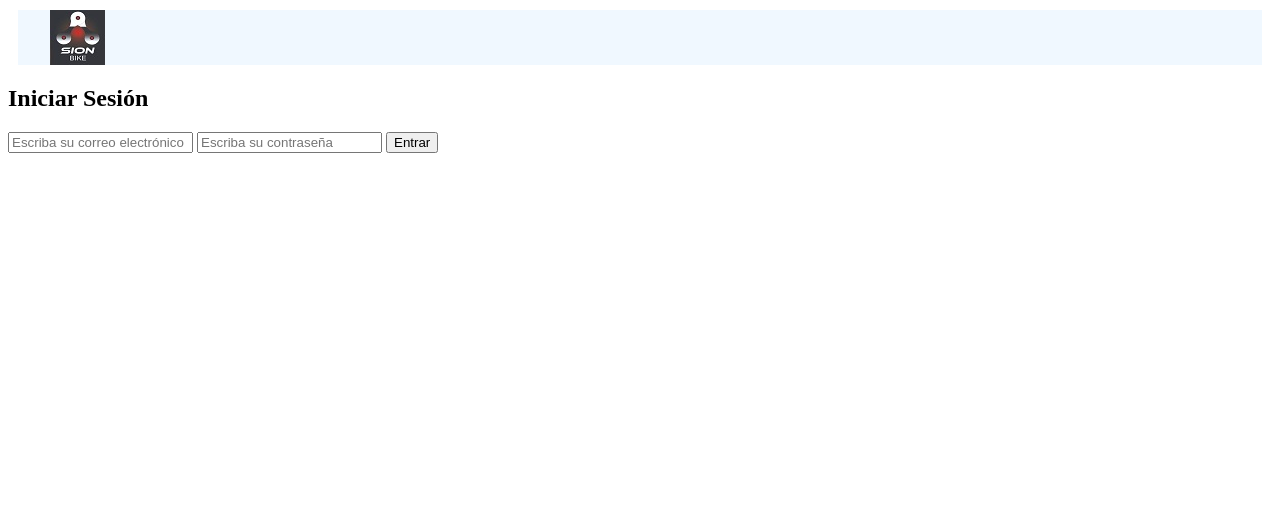
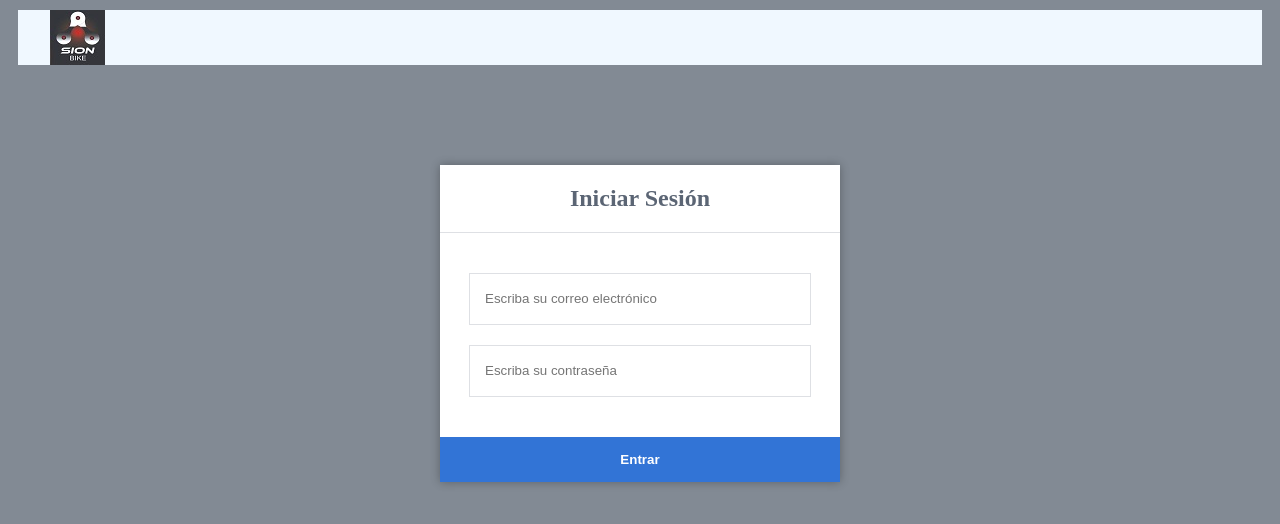
Before and after one commit to Mitsukai74/SionByke, a plain HTML site: page login.html in a window 1280 px wide. Drawn offline with Linux system fonts and the light colour scheme; no server answers.

Commit message:
agregando html de productos y estilizando login

```diff
--- a/login.html
+++ b/login.html
@@ -8,12 +8,15 @@
     <header class="cabecera">
         <img src="./imagenes/logo.jpg" alt="">
     </header>
-    <body>
+    <body class="body_login">
         <div class="login">
             <h2 class="login__titulo">Iniciar Sesión</h2>
-            <input class="correopass" type="email" placeholder="Escriba su correo electrónico">
-            <input class="correopass" type="password" placeholder="Escriba su contraseña">
-            <button class="entrar">Entrar</button>
+            <form class="login__form" action="" method="post">
+                <input class="correopass" type="email" id="correo" placeholder="Escriba su correo electrónico" required>
+                <input class="correopass" type="password" id="clave" placeholder="Escriba su contraseña" required>
+                <input type="submit" class="entrar" value="Entrar">
+            </form>
+
         </div>
 
 
--- a/style.css
+++ b/style.css
@@ -46,3 +46,48 @@ header .login:hover {
     margin-right: 0.25rem;
     text-decoration: none;
 }
+/*Login*/
+.body_login {
+    background-color: #828a94;
+}
+.login {
+    width: 400px;
+    background-color: #ffffff;
+    box-shadow: 0 0 9px 0 rgba(0, 0, 0, 0.3);
+    margin: 100px auto;
+}
+.login__titulo {
+    text-align: center;
+    color: #5b6574;
+    font-size: 24px;
+    padding: 20px 0 20px 0;
+    border-bottom: 1px solid #dee0e4;
+}
+.login__form {
+    display: flex;
+    flex-wrap: wrap;
+    justify-content: center;
+    padding-top: 20px;
+}
+.correopass {
+    width: 310px;
+    height: 50px;
+    border: 1px solid #dee0e4;
+    margin-bottom: 20px;
+    padding: 0 15px;
+}
+.entrar {
+    width: 100%;
+    padding: 15px;
+   margin-top: 20px;
+    background-color: #3274d6;
+    border: 0;
+    cursor: pointer;
+    font-weight: bold;
+    color: #ffffff;
+    transition: background-color 0.2s;
+}
+.entrar:hover {
+    background-color: #2868c7;
+    transition: background-color 0.2s;
+}
```
Also changed, not shown: index.html (+4 -0 lines), new_producto.html (+10 -2 lines).
